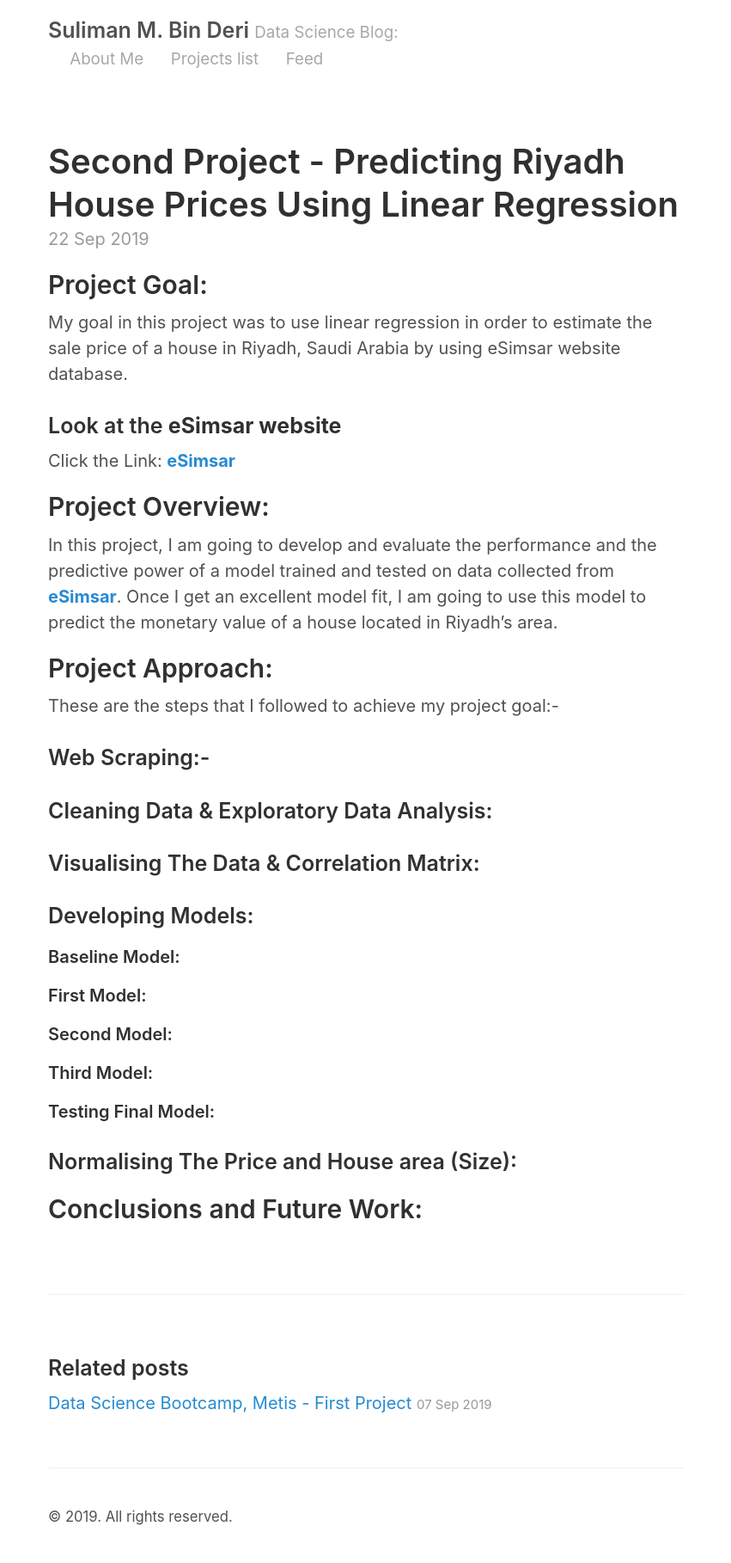
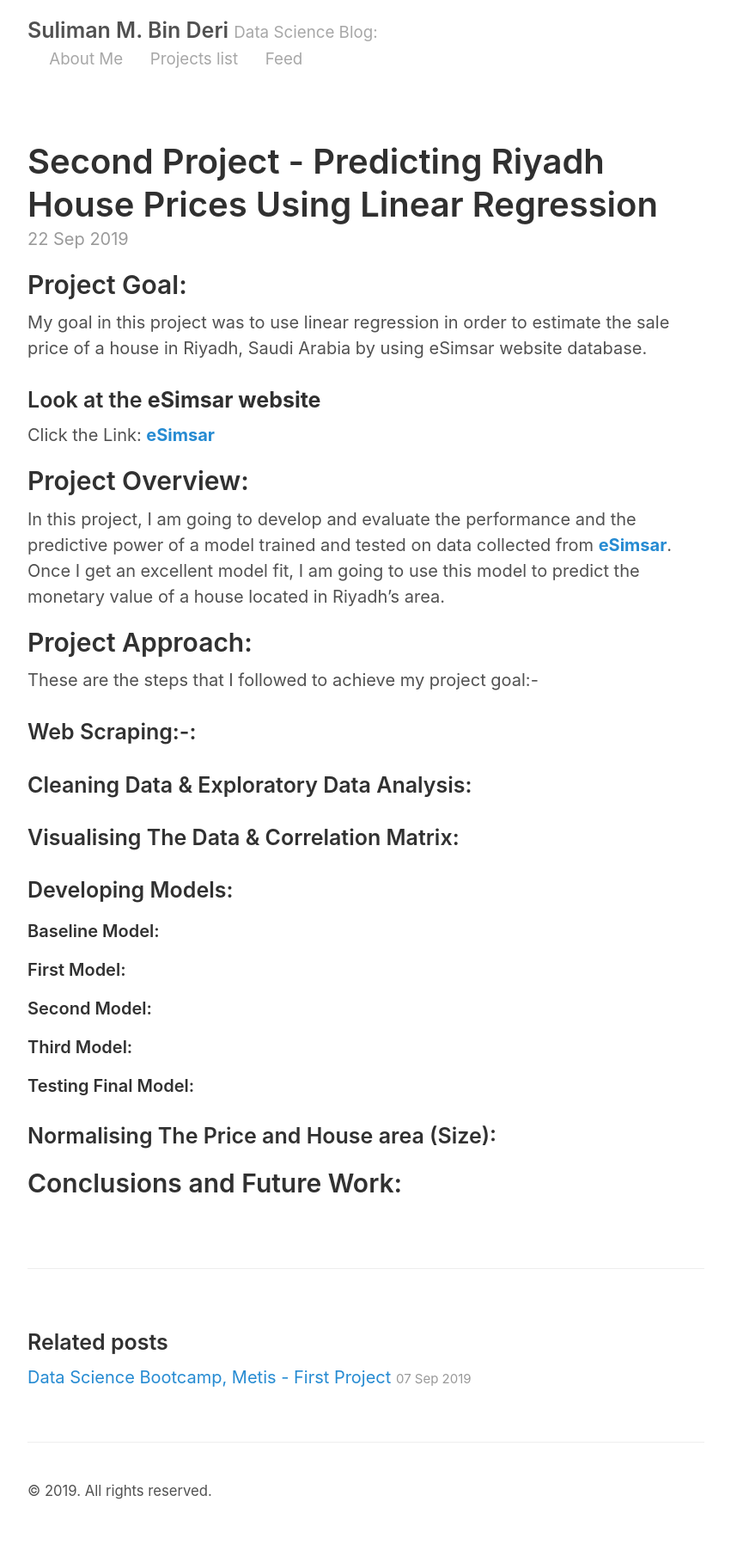
Before and after one commit to SulimanMD/SulimanMD.github.io, a Jekyll site: the page built from _posts/2019-09-22-Project_2.md, in a window 1280 px wide. Shown: the whole page at 86% size, without its empty margins (214-1065 px from the left). Built offline with Jekyll 4.4.1, drawn with Linux system fonts in a browser that asks for light colours; after the commit the page ends 1788 px from its top, so only the background shows below that.

Commit message:
Commit number 23

```diff
--- a/_posts/2019-09-22-Project_2.md
+++ b/_posts/2019-09-22-Project_2.md
@@ -20,7 +20,7 @@ In this project, I am going to develop and evaluate the performance and the pred
 
 These are the steps that I followed to achieve my project goal:-
 
-### Web Scraping:-
+### Web Scraping:-:
 
 
 
--- a/_sass/_layout.scss
+++ b/_sass/_layout.scss
@@ -3,9 +3,9 @@
 // Styles for managing the structural hierarchy of the site.
 
 .container {
-  max-width: 40rem;
-  padding-left:  1.5rem;
-  padding-right: 1.5rem;
+  max-width: 42rem;
+  padding-left:  1.3rem;
+  padding-right: 1.3rem;
   margin-left:  auto;
   margin-right: auto;
 }
```
